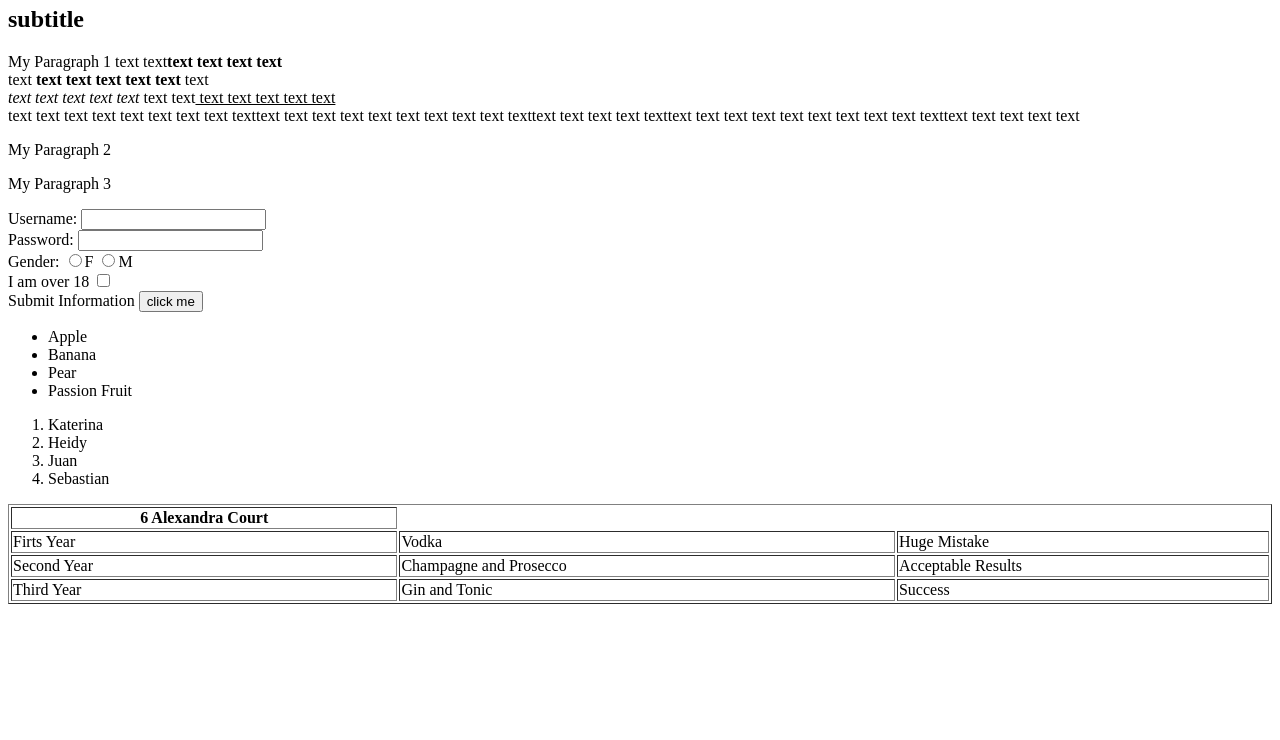
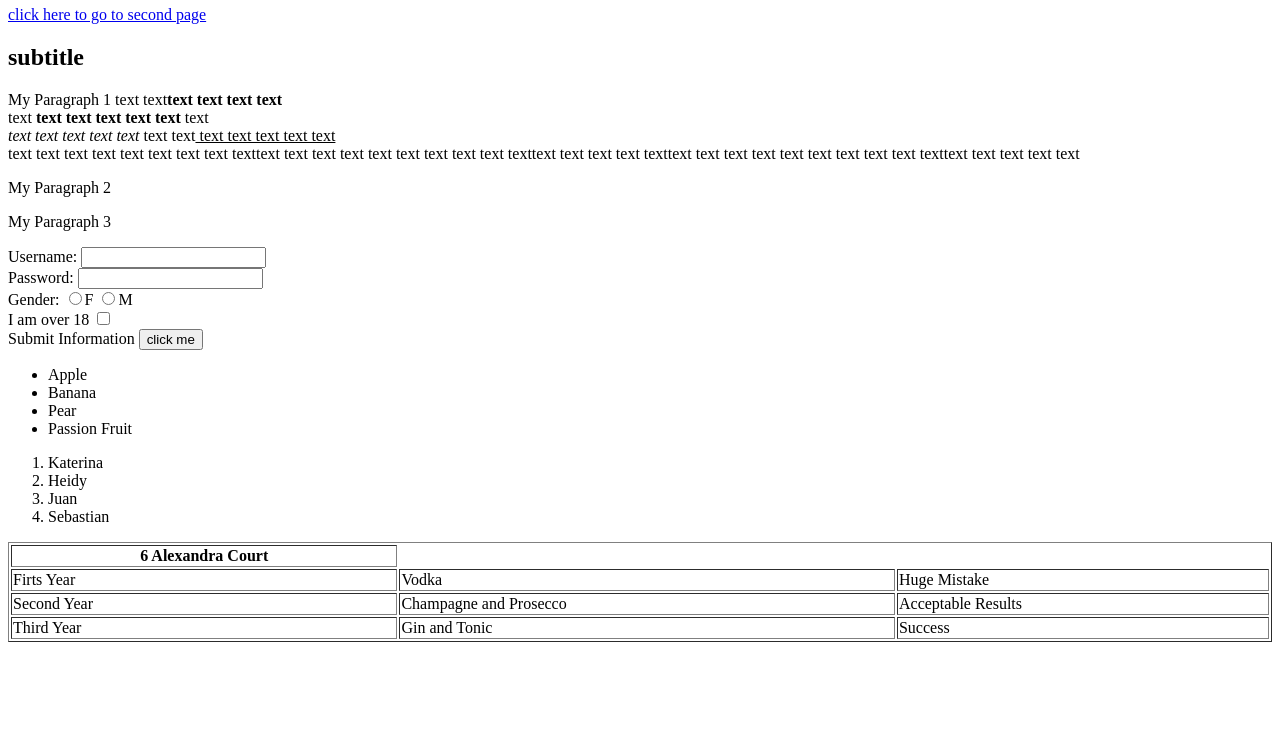
Before and after one commit to kschilling21/KatSecondWebsite, a plain HTML site: page index.html in a window 1280 px wide. Shown: the part 60-800 px from the top of the page. Drawn offline with Linux system fonts and the light colour scheme.

Commit message:
Update index.html

```diff
--- a/index.html
+++ b/index.html
@@ -4,6 +4,7 @@
 	</head>
 	<body>
 <h1> HOLA! </h1>
+<a href="second.html"> click here to go to second page</a>
 <h2> subtitle </h2>
 <p> My Paragraph 1 text text<strong>text text text text </strong> <br/>
  text <b>text text text text text  </b> text <i> <br/> text text text text text  </i> text text<u> text text text text text </u> <br/> text text text text text text text text texttext text text text text text text text text texttext text text text texttext text text text text text text text text texttext text text text text </p>
```
